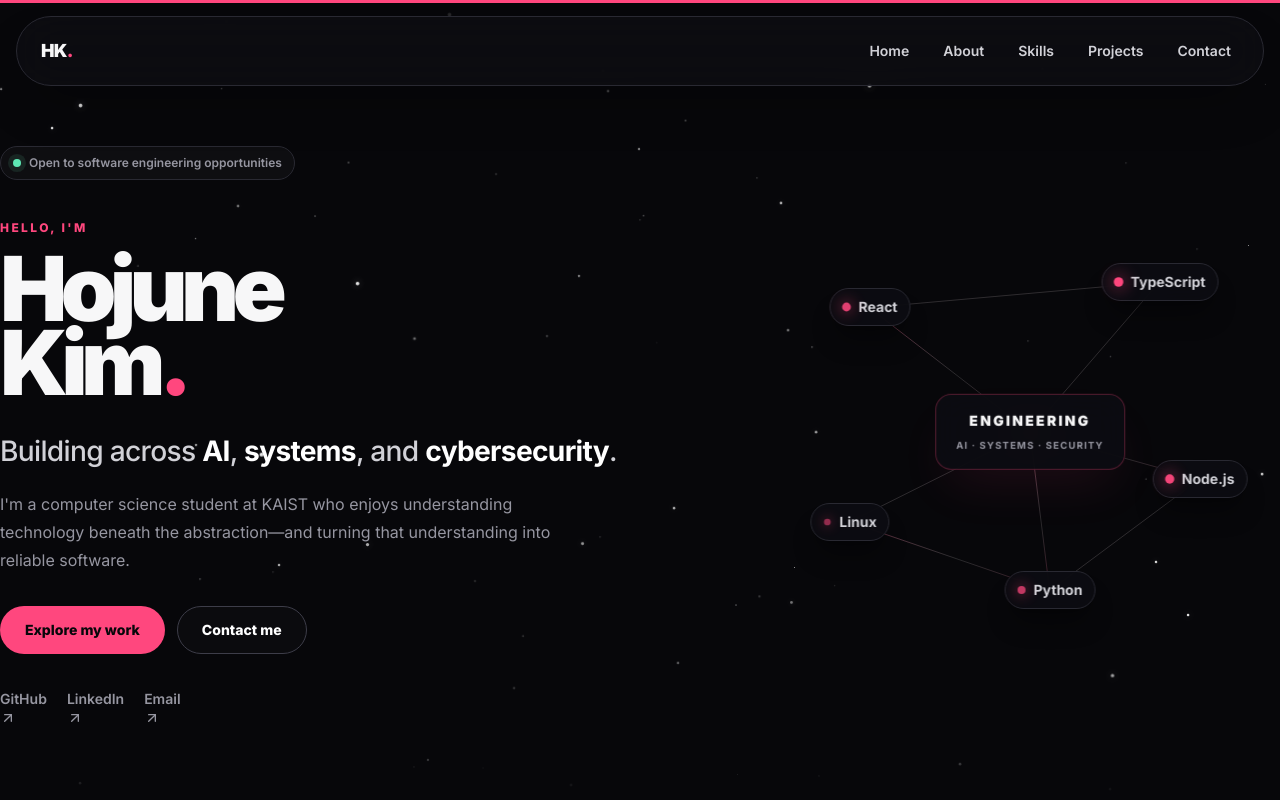
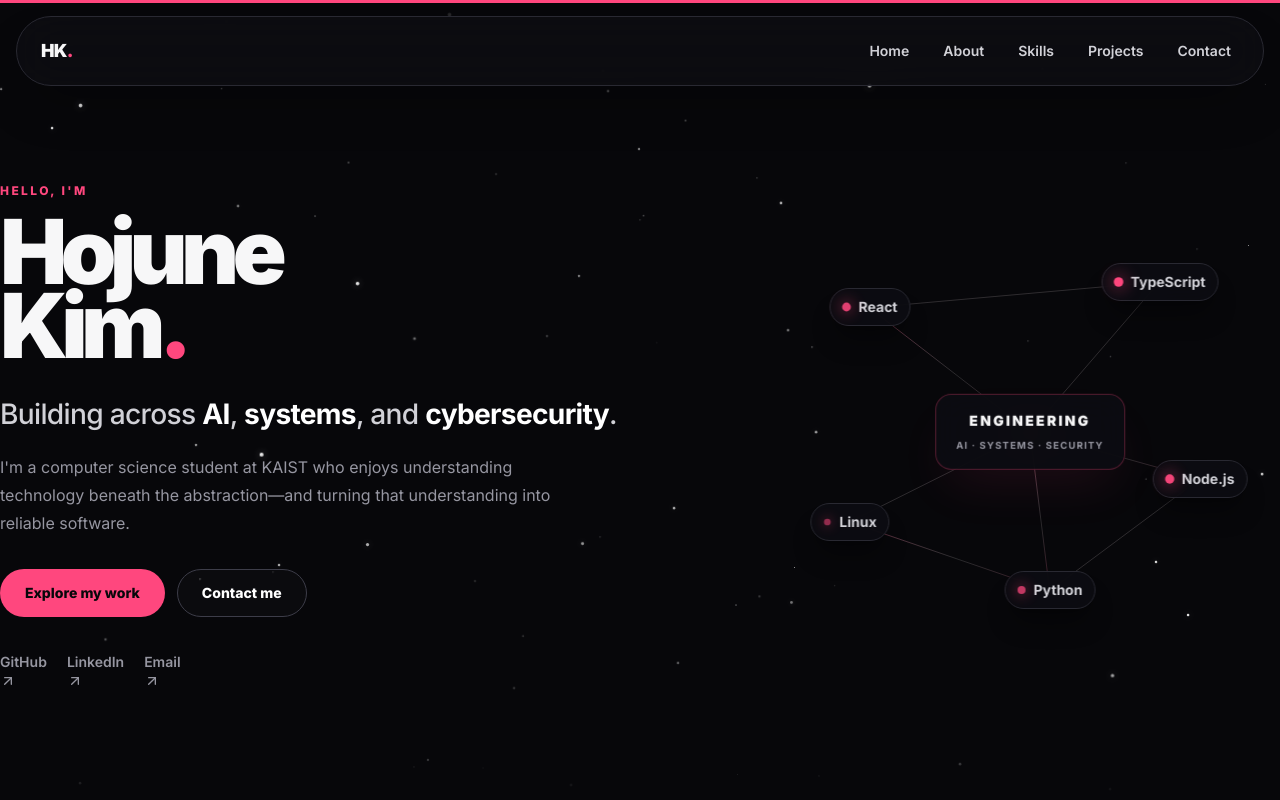
Before and after one commit to hojune02/hojune-portfolio, a React (Vite) app: page / in a window 1280 px wide. Shown: the top 800 px of the page. Built offline with nearby package versions, Linux system fonts and the light colour scheme.

Commit message:
chore: deleted rounded-full-bg-emerald-300 from Hero and Contact

```diff
--- a/src/components/Contact.tsx
+++ b/src/components/Contact.tsx
@@ -31,10 +31,10 @@ export default function Contact() {
         </div>
 
         <div className="rounded-3xl border border-line bg-panel/80 p-7 shadow-2xl shadow-black/25 backdrop-blur-md md:p-9">
-          <span className="inline-flex items-center gap-2 rounded-full border border-line bg-white/3 px-3 py-2 text-xs font-bold text-muted">
+          {/* <span className="inline-flex items-center gap-2 rounded-full border border-line bg-white/3 px-3 py-2 text-xs font-bold text-muted">
             <span className="size-2 rounded-full bg-emerald-300 shadow-[0_0_0_5px_rgb(110_231_183_/_10%)]" />
             Available for opportunities
-          </span>
+          </span> */}
 
           <h3 className="mt-7 text-3xl font-extrabold tracking-[-0.04em]">
             Start a conversation.
--- a/src/components/Hero.tsx
+++ b/src/components/Hero.tsx
@@ -39,10 +39,10 @@ export default function Hero() {
             ease: "easeOut",
         }}
         >
-        <div className="mb-10 inline-flex items-center gap-2 rounded-full border border-line bg-white/3 px-3 py-2 text-xs font-semibold text-muted">
+        {/* <div className="mb-10 inline-flex items-center gap-2 rounded-full border border-line bg-white/3 px-3 py-2 text-xs font-semibold text-muted">
           <span className="size-2 rounded-full bg-emerald-300 shadow-[0_0_0_5px_rgb(110_231_183_/_10%)]" />
           Open to software engineering opportunities
-        </div>
+        </div> */}
 
         <p className="mb-4 text-xs font-extrabold tracking-[0.2em] text-accent uppercase">
           Hello, I&apos;m
```
